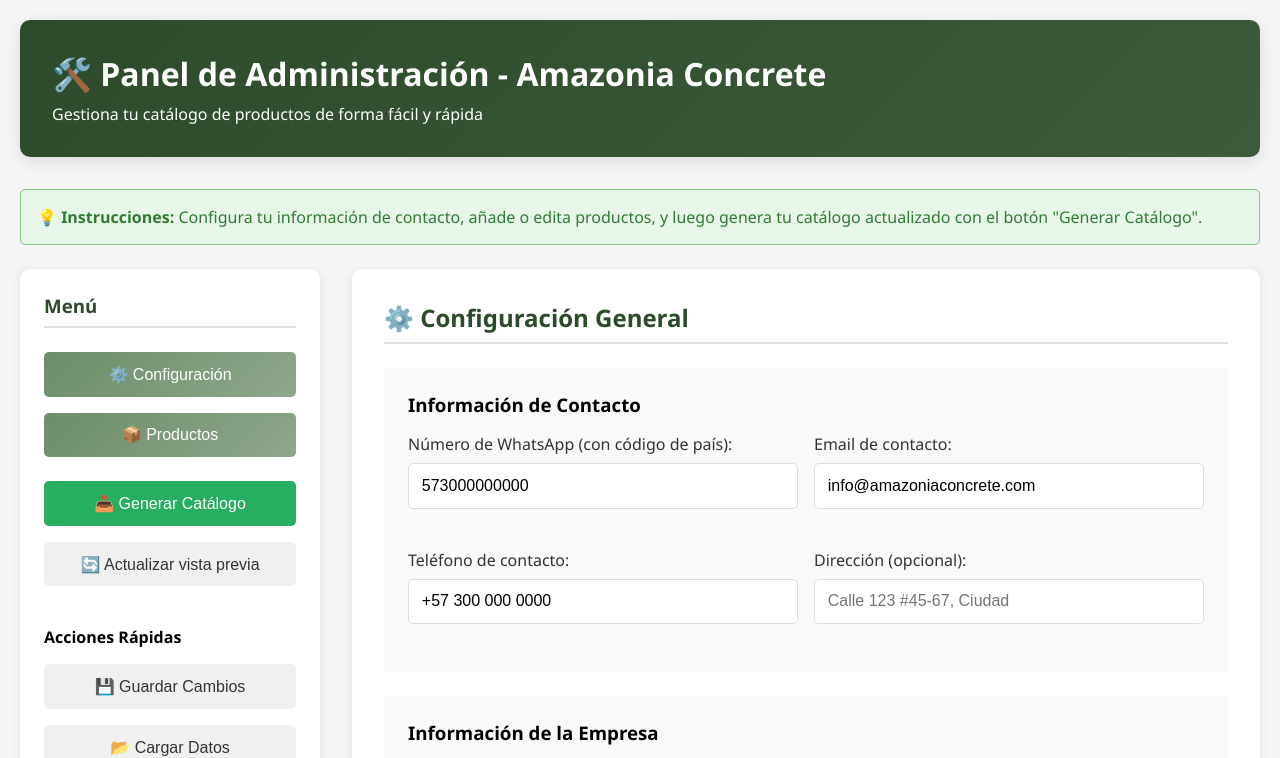
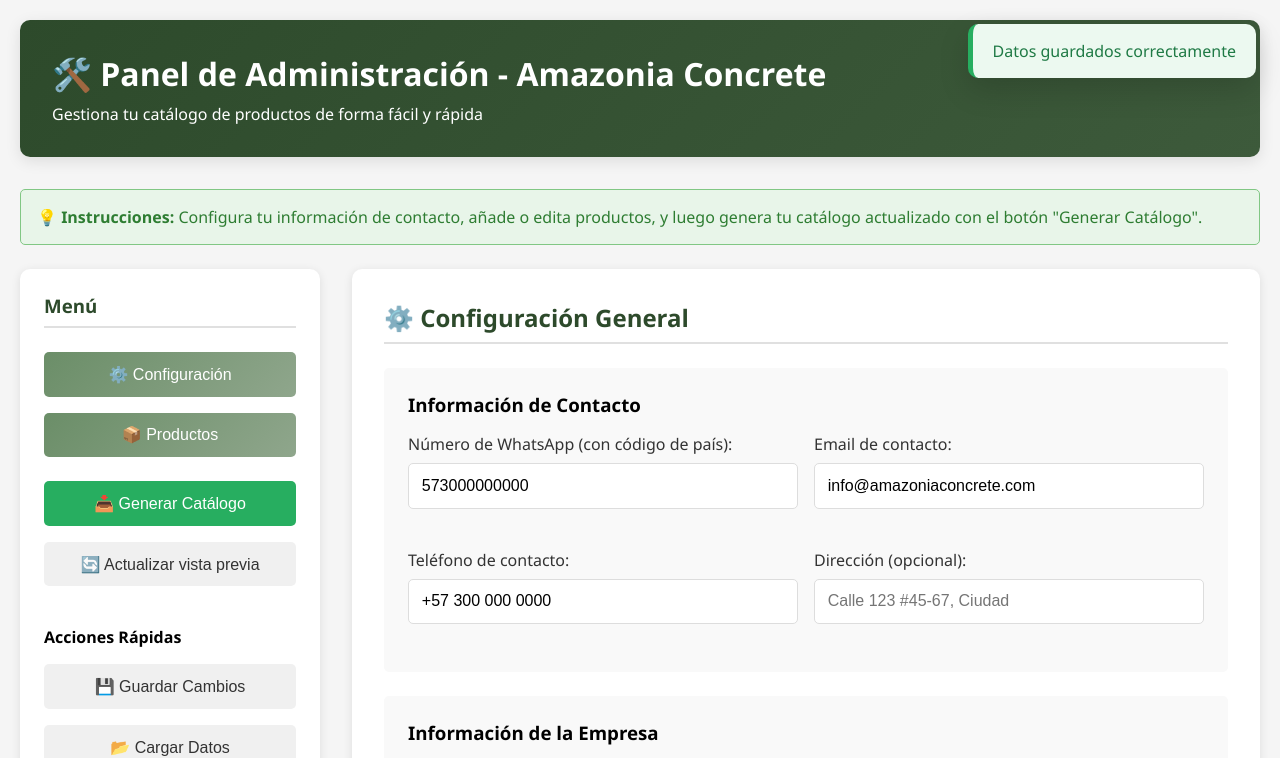
Before and after one commit to RyzenG/Catalogo-Amazonia, a plain HTML site: page admin.html in a window 1280 px wide. Both pictures are taken after a click on the button "💾 Guardar Cambios". Shown: the top 758 px of the page. Drawn offline with Linux system fonts and the light colour scheme.

Commit message:
Show admin notifications as top-right toasts

```diff
--- a/admin.css
+++ b/admin.css
@@ -531,3 +531,59 @@
     border: 1px solid #f5c6cb;
     display: block;
 }
+
+.notification-container {
+    position: fixed;
+    top: 1.5rem;
+    right: 1.5rem;
+    display: flex;
+    flex-direction: column;
+    gap: 0.75rem;
+    z-index: 2000;
+    pointer-events: none;
+}
+
+.notification {
+    min-width: 260px;
+    max-width: 360px;
+    padding: 1rem 1.25rem;
+    border-radius: 10px;
+    box-shadow: 0 12px 30px rgba(0, 0, 0, 0.15);
+    border-left: 5px solid transparent;
+    background: white;
+    color: #2d4a2b;
+    font-weight: 500;
+    opacity: 0;
+    transform: translateX(20px);
+    animation: notification-slide-in 0.35s ease forwards;
+    pointer-events: auto;
+}
+
+.notification.success {
+    background: #ecf9f0;
+    border-left-color: #27ae60;
+    color: #1f7a45;
+}
+
+.notification.error {
+    background: #fceaea;
+    border-left-color: #e74c3c;
+    color: #8c2f2f;
+}
+
+.notification.hide {
+    opacity: 0;
+    transform: translateX(20px);
+    transition: opacity 0.3s ease, transform 0.3s ease;
+}
+
+@keyframes notification-slide-in {
+    from {
+        opacity: 0;
+        transform: translateX(20px);
+    }
+    to {
+        opacity: 1;
+        transform: translateX(0);
+    }
+}
--- a/admin.html
+++ b/admin.html
@@ -7,6 +7,7 @@
     <link rel="stylesheet" href="admin.css">
 </head>
 <body>
+    <div id="notificationContainer" class="notification-container" aria-live="polite"></div>
     <div class="admin-header">
         <h1>🛠️ Panel de Administración - Amazonia Concrete</h1>
         <p>Gestiona tu catálogo de productos de forma fácil y rápida</p>
--- a/admin.js
+++ b/admin.js
@@ -1614,13 +1614,31 @@
         });
 
         // Show message
-        function showMessage(message, type) {
+        function showMessage(message, type = 'success') {
             const statusMessage = document.getElementById('statusMessage');
-            statusMessage.textContent = message;
-            statusMessage.className = 'status-message ' + type;
+            if (statusMessage) {
+                statusMessage.textContent = message;
+                statusMessage.className = 'status-message';
+            }
+
+            const notificationContainer = document.getElementById('notificationContainer');
+            if (!notificationContainer) {
+                return;
+            }
+
+            const notification = document.createElement('div');
+            notification.className = 'notification ' + type;
+            notification.setAttribute('role', type === 'error' ? 'alert' : 'status');
+            notification.textContent = message;
+
+            notificationContainer.appendChild(notification);
 
             setTimeout(() => {
-                statusMessage.className = 'status-message';
+                notification.classList.add('hide');
+            }, 2500);
+
+            setTimeout(() => {
+                notification.remove();
             }, 3000);
         }
 
```
